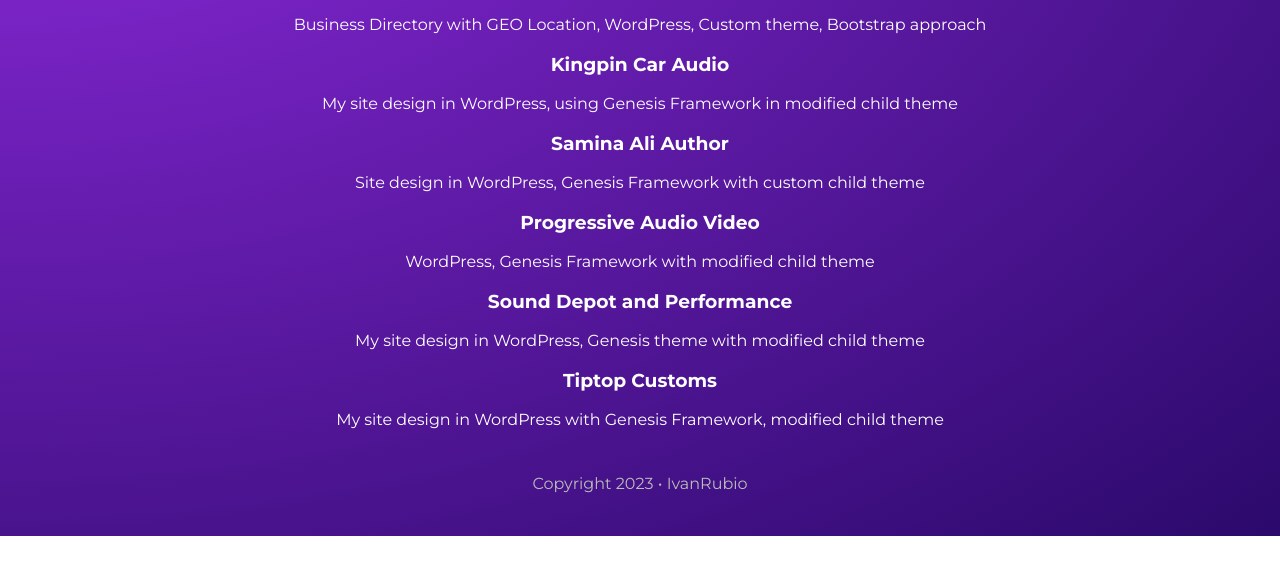
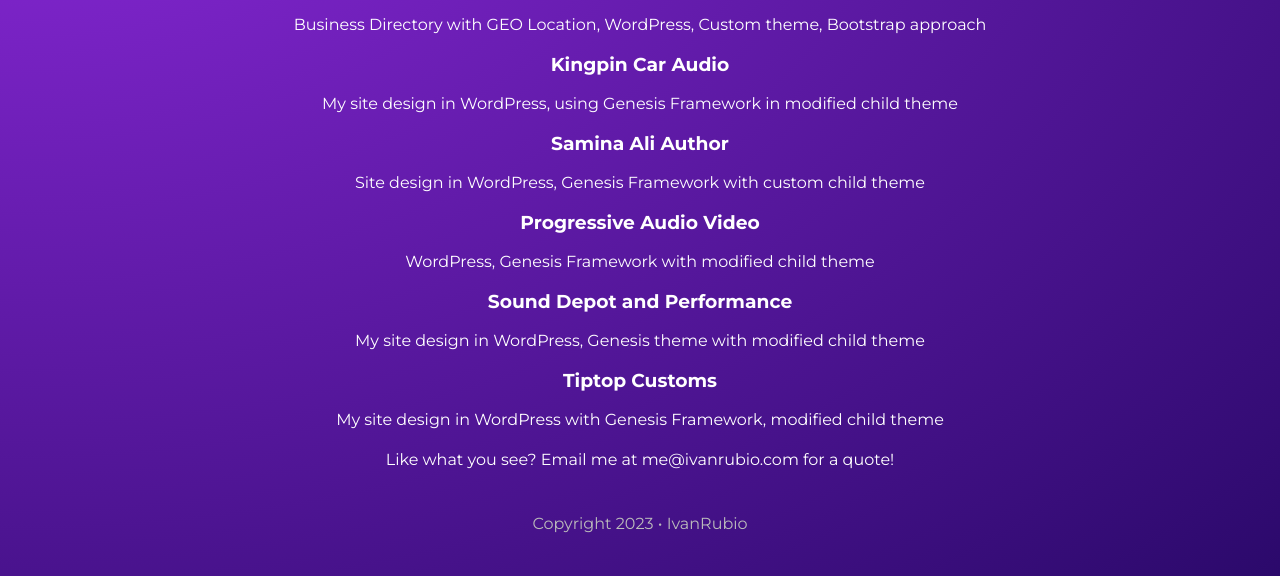
Before and after one commit to irubioph/gatsby-001-portfolio-helloworld, a Gatsby site: page /projects in a window 1280 px wide. Shown: the part 273-849 px from the top of the page. Before the commit the page ends 809 px from the top, so only its background shows below. Built offline with nearby package versions, Linux system fonts and the light colour scheme; Gatsby itself is replaced by a stand-in of ours.

Commit message:
Lesson-15-Multiple-Queries

```diff
--- a/gatsby-config.js
+++ b/gatsby-config.js
@@ -22,7 +22,8 @@
   ],
   siteMetadata: {
     title: "IvanRubio.com",
-    description: "I'm WEb Developer based in PH",
-    copyright: "This website si copyright 2023 - IvanRubio.com"
+    description: 'Web Dev Portfolio',
+    copyright: 'This website is copyright 2023 IvanRubio.com',
+    contact: 'me@ivanrubio.com'
   }
 }
--- a/src/pages/projects/index.js
+++ b/src/pages/projects/index.js
@@ -6,8 +6,8 @@
 export default function Projects({ data }) {
   console.log(data)
 
-  const projects = data.allMarkdownRemark.nodes
-
+  const projects = data.projects.nodes
+  const contact = data.contact.siteMetadata.contact
 
   return (
     <Layout>
@@ -24,6 +24,7 @@
                 </Link>
               ))}
             </div>
+            <p>Like what you see? Email me at { contact } for a quote!</p>
         </div>
     </Layout>
   )
@@ -32,7 +33,7 @@
 // export page query
 export const query = graphql`
   query ProjectPage {
-    allMarkdownRemark(sort: {frontmatter: {date: ASC}}) {
+    projects: allMarkdownRemark(sort: {frontmatter: {date: ASC}}) {
       nodes {
         frontmatter {
           title
@@ -42,5 +43,10 @@
         id
       }
     }
+    contact: site {
+      siteMetadata {
+        contact
+      }
+    }
   }
 `
```
